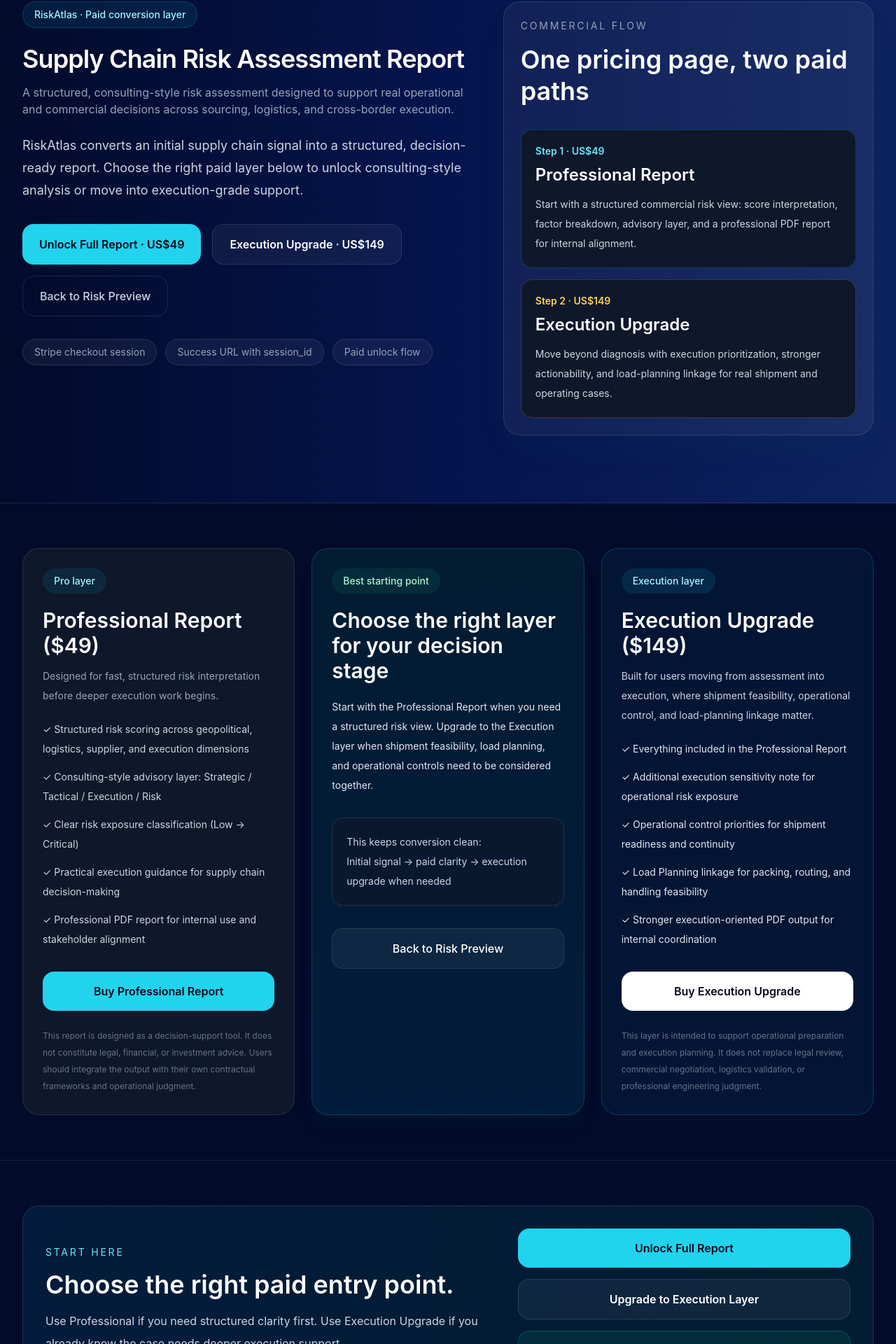
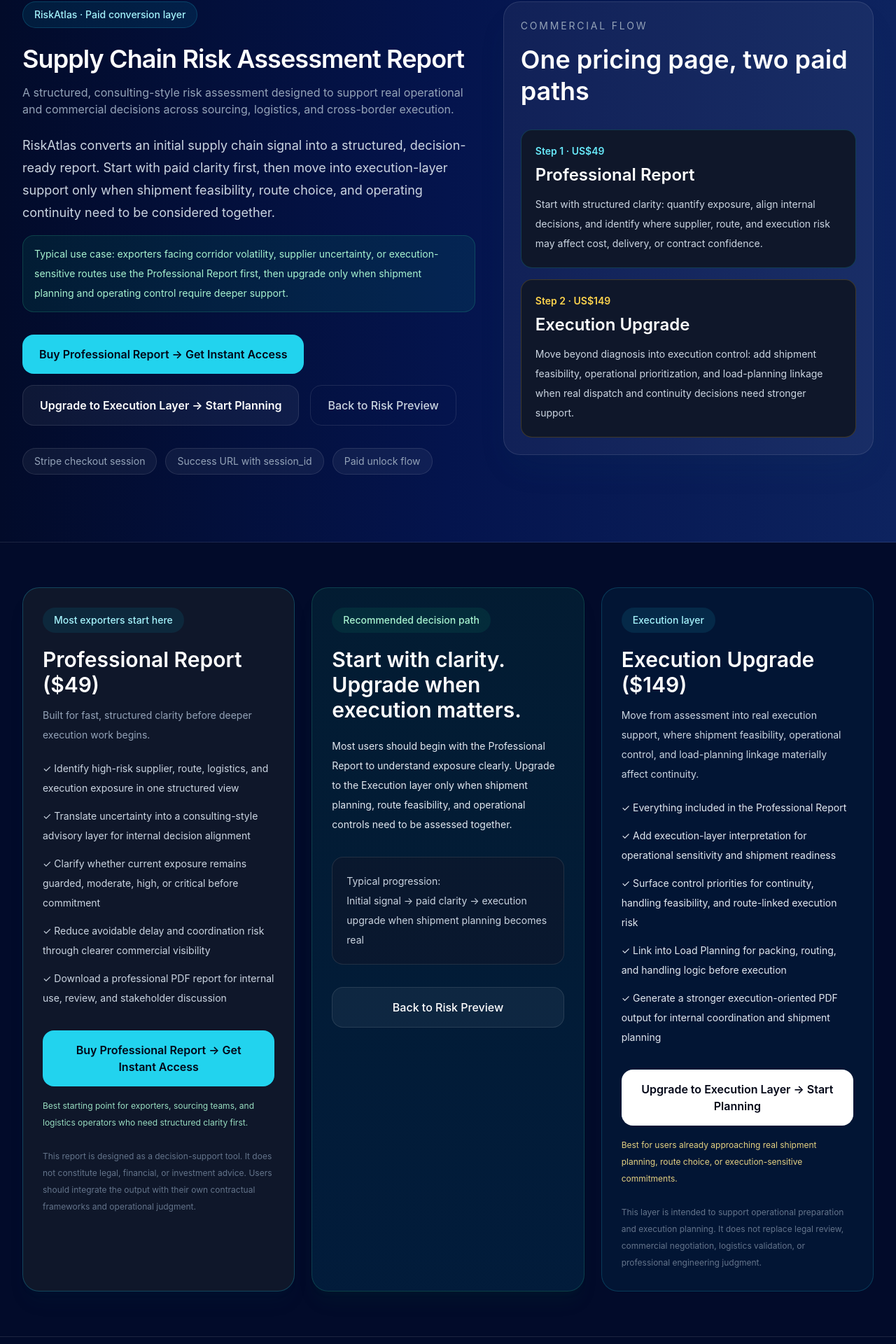
Before and after one commit to marspeterli1975-glitch/eastrion-site, a Next.js app: page /riskatlas/pricing in a window 1280 px wide. Shown: the part 183-2103 px from the top of the page at 70% size. Built offline with nearby package versions, Linux system fonts and the light colour scheme.

Commit message:
Refine pricing copy and conversion hierarchy without changing layout

```diff
--- a/app/riskatlas/pricing/page.tsx
+++ b/app/riskatlas/pricing/page.tsx
@@ -66,9 +66,16 @@
 
               <p className="mt-6 max-w-3xl text-lg leading-8 text-slate-300">
                 RiskAtlas converts an initial supply chain signal into a structured,
-                decision-ready report. Choose the right paid layer below to unlock
-                consulting-style analysis or move into execution-grade support.
+                decision-ready report. Start with paid clarity first, then move into
+                execution-layer support only when shipment feasibility, route choice,
+                and operating continuity need to be considered together.
               </p>
+
+              <div className="mt-4 rounded-2xl border border-emerald-400/20 bg-emerald-500/10 px-4 py-3 text-sm leading-7 text-emerald-200">
+                Typical use case: exporters facing corridor volatility, supplier uncertainty,
+                or execution-sensitive routes use the Professional Report first, then upgrade
+                only when shipment planning and operating control require deeper support.
+              </div>
 
               <div className="mt-8 flex flex-wrap gap-4">
                 <button
@@ -76,7 +83,9 @@
                   disabled={loadingPlan !== null}
                   className="rounded-2xl bg-cyan-400 px-6 py-4 text-base font-semibold text-slate-950 transition hover:bg-cyan-300 disabled:cursor-not-allowed disabled:opacity-70"
                 >
-                  {isLoading("pro") ? "Redirecting..." : "Unlock Full Report · US$49"}
+                  {isLoading("pro")
+                    ? "Redirecting..."
+                    : "Buy Professional Report → Get Instant Access"}
                 </button>
 
                 <button
@@ -86,7 +95,7 @@
                 >
                   {isLoading("execution")
                     ? "Redirecting..."
-                    : "Execution Upgrade · US$149"}
+                    : "Upgrade to Execution Layer → Start Planning"}
                 </button>
 
                 <Link
@@ -133,8 +142,9 @@
                     Professional Report
                   </h3>
                   <p className="mt-3 text-sm leading-7 text-slate-300">
-                    Start with a structured commercial risk view: score interpretation, factor breakdown,
-                    advisory layer, and a professional PDF report for internal alignment.
+                    Start with structured clarity: quantify exposure, align internal decisions,
+                    and identify where supplier, route, and execution risk may affect cost,
+                    delivery, or contract confidence.
                   </p>
                 </div>
 
@@ -146,8 +156,9 @@
                     Execution Upgrade
                   </h3>
                   <p className="mt-3 text-sm leading-7 text-slate-300">
-                    Move beyond diagnosis with execution prioritization, stronger actionability,
-                    and load-planning linkage for real shipment and operating cases.
+                    Move beyond diagnosis into execution control: add shipment feasibility,
+                    operational prioritization, and load-planning linkage when real dispatch
+                    and continuity decisions need stronger support.
                   </p>
                 </div>
               </div>
@@ -159,30 +170,36 @@
       <section className="border-b border-white/10">
         <div className="mx-auto max-w-7xl px-6 py-16 lg:px-8">
           <div className="grid gap-6 lg:grid-cols-3">
-            <div className="rounded-3xl border border-white/10 bg-[#0f172a] p-7">
+            <div className="rounded-3xl border border-cyan-400/25 bg-[#0f172a] p-7 shadow-xl shadow-cyan-950/10">
               <div className="inline-flex rounded-full bg-cyan-500/10 px-4 py-2 text-sm font-medium text-cyan-200">
-                Pro layer
+                Most exporters start here
               </div>
               <h3 className="mt-5 text-3xl font-semibold text-white">
                 Professional Report ($49)
               </h3>
               <p className="mt-3 text-sm leading-7 text-slate-400">
-                Designed for fast, structured risk interpretation before deeper execution work begins.
+                Built for fast, structured clarity before deeper execution work begins.
               </p>
               <ul className="mt-5 space-y-3 text-sm leading-7 text-slate-300">
-                <li>✓ Structured risk scoring across geopolitical, logistics, supplier, and execution dimensions</li>
-                <li>✓ Consulting-style advisory layer: Strategic / Tactical / Execution / Risk</li>
-                <li>✓ Clear risk exposure classification (Low → Critical)</li>
-                <li>✓ Practical execution guidance for supply chain decision-making</li>
-                <li>✓ Professional PDF report for internal use and stakeholder alignment</li>
+                <li>✓ Identify high-risk supplier, route, logistics, and execution exposure in one structured view</li>
+                <li>✓ Translate uncertainty into a consulting-style advisory layer for internal decision alignment</li>
+                <li>✓ Clarify whether current exposure remains guarded, moderate, high, or critical before commitment</li>
+                <li>✓ Reduce avoidable delay and coordination risk through clearer commercial visibility</li>
+                <li>✓ Download a professional PDF report for internal use, review, and stakeholder discussion</li>
               </ul>
               <button
                 onClick={() => handleCheckout("pro")}
                 disabled={loadingPlan !== null}
                 className="mt-8 w-full rounded-2xl bg-cyan-400 px-5 py-4 text-base font-semibold text-slate-950 transition hover:bg-cyan-300 disabled:cursor-not-allowed disabled:opacity-70"
               >
-                {isLoading("pro") ? "Redirecting..." : "Buy Professional Report"}
+                {isLoading("pro")
+                  ? "Redirecting..."
+                  : "Buy Professional Report → Get Instant Access"}
               </button>
+
+              <p className="mt-4 text-xs leading-6 text-emerald-200/90">
+                Best starting point for exporters, sourcing teams, and logistics operators who need structured clarity first.
+              </p>
 
               <p className="mt-6 text-xs leading-6 text-slate-500">
                 This report is designed as a decision-support tool. It does not constitute legal, financial, or investment advice.
@@ -192,20 +209,21 @@
 
             <div className="rounded-3xl border border-emerald-400/20 bg-gradient-to-b from-emerald-500/10 to-cyan-500/10 p-7 shadow-xl shadow-emerald-900/10">
               <div className="inline-flex rounded-full bg-emerald-500/10 px-4 py-2 text-sm font-medium text-emerald-200">
-                Best starting point
+                Recommended decision path
               </div>
               <h3 className="mt-5 text-3xl font-semibold text-white">
-                Choose the right layer for your decision stage
+                Start with clarity. Upgrade when execution matters.
               </h3>
               <p className="mt-5 text-sm leading-7 text-slate-200">
-                Start with the Professional Report when you need a structured risk view.
-                Upgrade to the Execution layer when shipment feasibility, load planning,
-                and operational controls need to be considered together.
+                Most users should begin with the Professional Report to understand
+                exposure clearly. Upgrade to the Execution layer only when shipment
+                planning, route feasibility, and operational controls need to be
+                assessed together.
               </p>
               <div className="mt-8 rounded-2xl border border-white/10 bg-[#0f172a]/60 p-5 text-sm leading-7 text-slate-300">
-                This keeps conversion clean:
+                Typical progression:
                 <br />
-                Initial signal → paid clarity → execution upgrade when needed
+                Initial signal → paid clarity → execution upgrade when shipment planning becomes real
               </div>
               <Link
                 href="/riskatlas/report"
@@ -223,23 +241,29 @@
                 Execution Upgrade ($149)
               </h3>
               <p className="mt-3 text-sm leading-7 text-slate-300">
-                Built for users moving from assessment into execution, where shipment feasibility,
-                operational control, and load-planning linkage matter.
+                Move from assessment into real execution support, where shipment feasibility,
+                operational control, and load-planning linkage materially affect continuity.
               </p>
               <ul className="mt-5 space-y-3 text-sm leading-7 text-slate-200">
                 <li>✓ Everything included in the Professional Report</li>
-                <li>✓ Additional execution sensitivity note for operational risk exposure</li>
-                <li>✓ Operational control priorities for shipment readiness and continuity</li>
-                <li>✓ Load Planning linkage for packing, routing, and handling feasibility</li>
-                <li>✓ Stronger execution-oriented PDF output for internal coordination</li>
+                <li>✓ Add execution-layer interpretation for operational sensitivity and shipment readiness</li>
+                <li>✓ Surface control priorities for continuity, handling feasibility, and route-linked execution risk</li>
+                <li>✓ Link into Load Planning for packing, routing, and handling logic before execution</li>
+                <li>✓ Generate a stronger execution-oriented PDF output for internal coordination and shipment planning</li>
               </ul>
               <button
                 onClick={() => handleCheckout("execution")}
                 disabled={loadingPlan !== null}
                 className="mt-8 w-full rounded-2xl bg-white px-5 py-4 text-base font-semibold text-slate-950 transition hover:bg-slate-200 disabled:cursor-not-allowed disabled:opacity-70"
               >
-                {isLoading("execution") ? "Redirecting..." : "Buy Execution Upgrade"}
+                {isLoading("execution")
+                  ? "Redirecting..."
+                  : "Upgrade to Execution Layer → Start Planning"}
               </button>
+
+              <p className="mt-4 text-xs leading-6 text-amber-200/90">
+                Best for users already approaching real shipment planning, route choice, or execution-sensitive commitments.
+              </p>
 
               <p className="mt-6 text-xs leading-6 text-slate-500">
                 This layer is intended to support operational preparation and execution planning.
@@ -257,15 +281,15 @@
             <div className="grid gap-8 lg:grid-cols-[1.15fr_0.85fr] lg:items-center">
               <div>
                 <div className="text-sm uppercase tracking-[0.2em] text-cyan-300">
-                  Start here
+                  Still deciding
                 </div>
                 <h2 className="mt-4 text-4xl font-semibold text-white">
-                  Choose the right paid entry point.
+                  Start with the paid layer that matches your immediate need.
                 </h2>
                 <p className="mt-4 max-w-3xl text-base leading-8 text-slate-300">
-                  Use Professional if you need structured clarity first. Use
-                  Execution Upgrade if you already know the case needs deeper
-                  execution support.
+                  Begin with the Professional Report for structured clarity.
+                  Upgrade only when the case has already moved into shipment planning,
+                  execution readiness, or operating control.
                 </p>
               </div>
 
@@ -275,7 +299,9 @@
                   disabled={loadingPlan !== null}
                   className="rounded-2xl bg-cyan-400 px-6 py-4 text-base font-semibold text-slate-950 transition hover:bg-cyan-300 disabled:cursor-not-allowed disabled:opacity-70"
                 >
-                  {isLoading("pro") ? "Redirecting..." : "Unlock Full Report"}
+                  {isLoading("pro")
+                    ? "Redirecting..."
+                    : "Buy Professional Report → Get Instant Access"}
                 </button>
 
                 <button
@@ -285,7 +311,7 @@
                 >
                   {isLoading("execution")
                     ? "Redirecting..."
-                    : "Upgrade to Execution Layer"}
+                    : "Upgrade to Execution Layer → Start Planning"}
                 </button>
 
                 <Link
```
